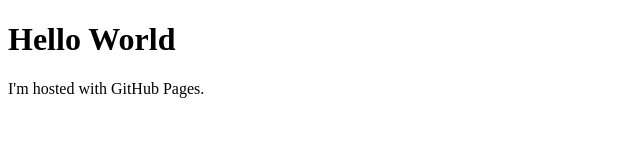
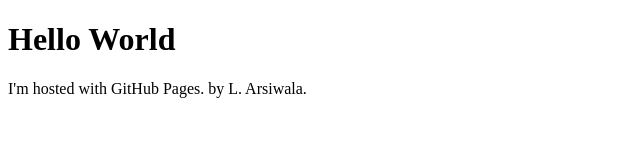
Before and after one commit to lubaina-arsiwala-charite/lubaina-arsiwala-charite.github.io, a plain HTML site: page index.html in a window 1280 px wide. Shown: the whole page, without its empty margins (0-640 px from the left). Drawn offline with Linux system fonts and the light colour scheme.

Commit message:
Update index.html
Test commit

```diff
--- a/index.html
+++ b/index.html
@@ -2,6 +2,6 @@
 <html>
 <body>
 <h1>Hello World</h1>
-<p>I'm hosted with GitHub Pages.</p>
+<p>I'm hosted with GitHub Pages. by L. Arsiwala.</p>
 </body>
 </html>
```
